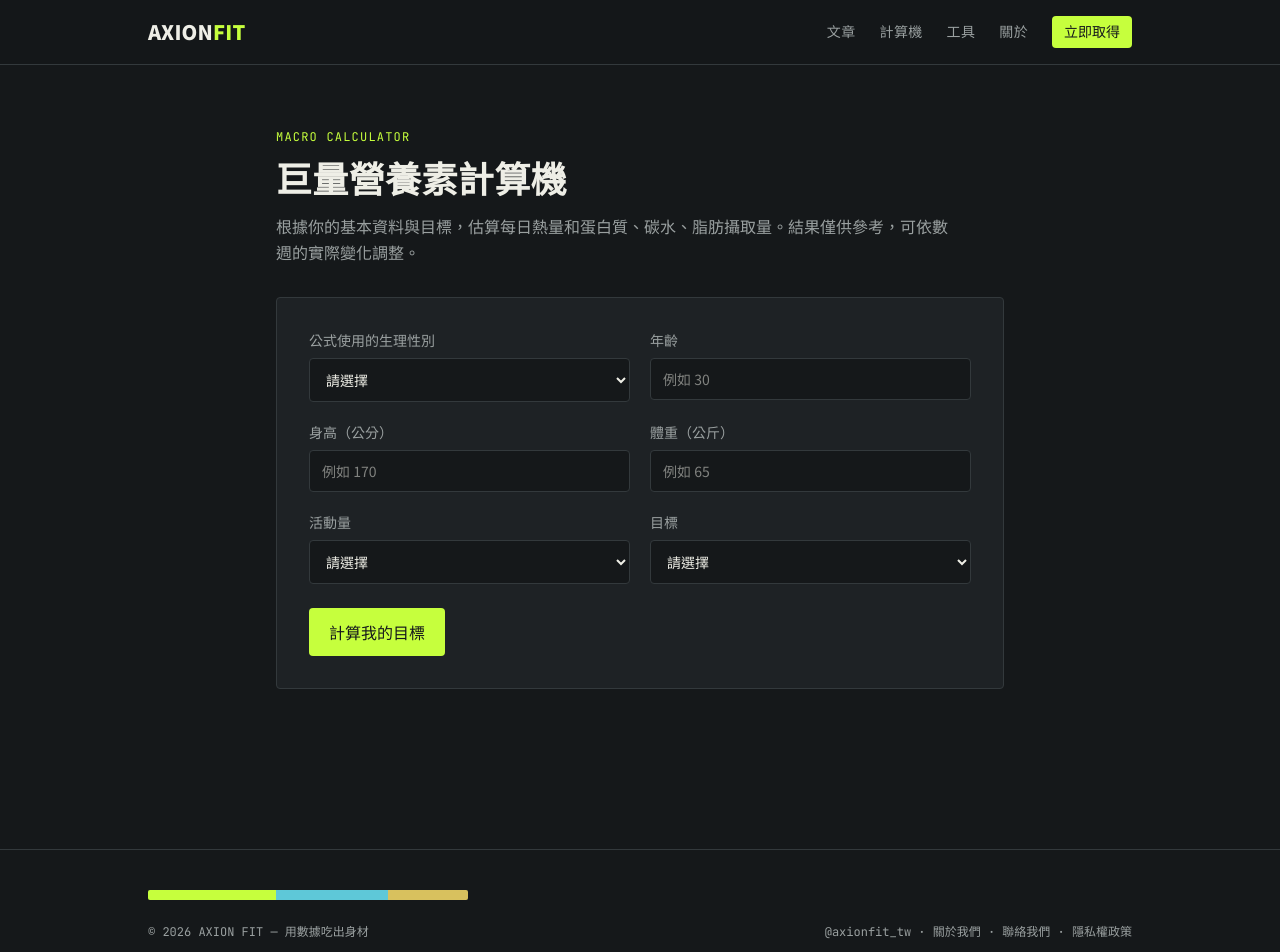
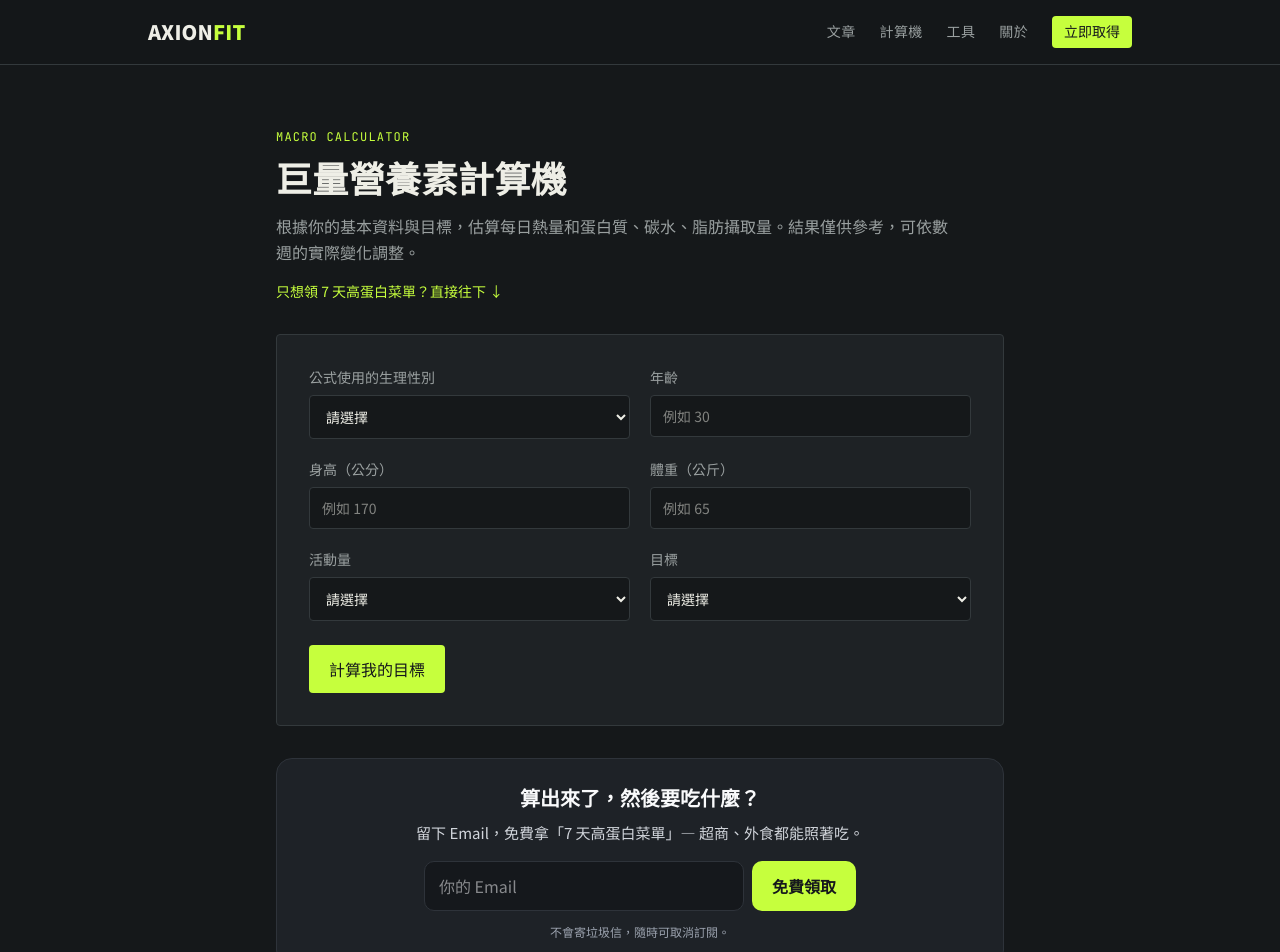
Before and after one commit to ou860824-stack/axion-fit, a Next.js app: page /calculator in a window 1280 px wide. Shown: the top 952 px of the page. Built offline with nearby package versions, Linux system fonts and the light colour scheme.

Commit message:
Show menu signup before calculator results

```diff
--- a/app/calculator/page.tsx
+++ b/app/calculator/page.tsx
@@ -19,6 +19,12 @@ export default function CalculatorPage() {
       <p className="mt-4 max-w-2xl leading-relaxed text-text-dim">
         根據你的基本資料與目標，估算每日熱量和蛋白質、碳水、脂肪攝取量。結果僅供參考，可依數週的實際變化調整。
       </p>
+      <a
+        href="#get-menu"
+        className="mt-4 inline-flex text-sm text-signal underline-offset-4 hover:text-signal-hover hover:underline"
+      >
+        只想領 7 天高蛋白菜單？直接往下 ↓
+      </a>
       <div className="mt-8">
         <MacroCalculator />
       </div>
--- a/components/MacroCalculator.tsx
+++ b/components/MacroCalculator.tsx
@@ -194,7 +194,6 @@ export default function MacroCalculator() {
       </form>
 
       {result && (
-        <>
         <section
           aria-live="polite"
           className="mt-8 rounded-sm border border-line bg-surface p-6 sm:p-8"
@@ -256,9 +255,11 @@ export default function MacroCalculator() {
             這是以 Mifflin-St Jeor 公式估算的參考值，實際需求會因個人狀況而異。請觀察數週的體重與身體狀況，再逐步調整；本工具不取代醫療或營養專業建議。
           </p>
         </section>
+      )}
+
+      <div id="get-menu" className="mt-8 scroll-mt-24">
         <EmailCapture source="calculator" />
-        </>
-      )}
+      </div>
     </div>
   );
 }
```
Lines whose indentation alone changed are shown as unchanged.
